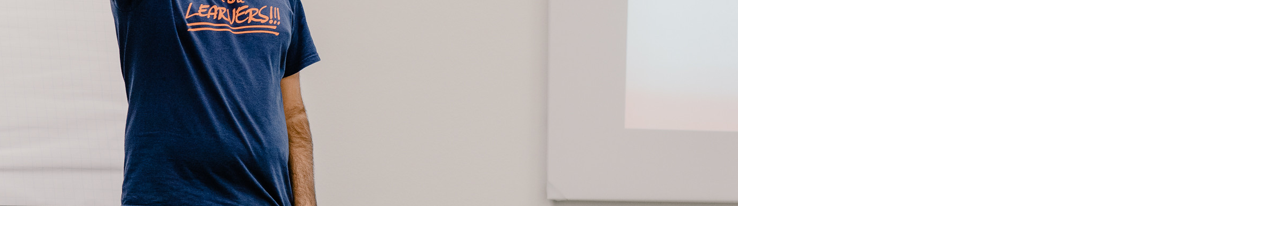
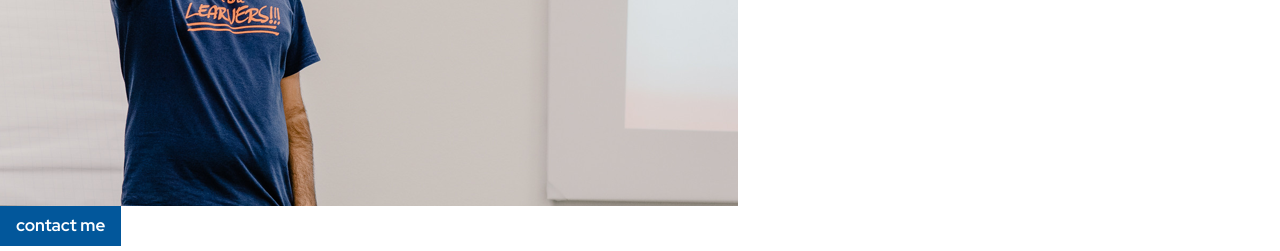
Before and after one commit to francesco-strazzullo/francesco-strazzullo.github.io, a Gatsby site: page /about-me in a window 1280 px wide. Shown: the part 506-757 px from the top of the page. Built offline with nearby package versions, Linux system fonts and the light colour scheme; Gatsby itself is replaced by a stand-in of ours.

Commit message:
add contact me

```diff
--- a/src/pages/about-me.js
+++ b/src/pages/about-me.js
@@ -5,12 +5,17 @@ import SEO from "../components/seo"
 import HeaderImage from "../components/images/homeHeaderImage"
 import Hero from "../components/hero"
 import Section from "../components/Section"
+import Button from "../components/button"
 
 const SecondPage = () => (
   <Layout>
     <SEO title="about me" />
 
     <Hero title={"Speaker, Trainer and Frontend Engineer"} img={<HeaderImage />} />
+
+    <Button label="contact me" onClickCallback={() => {
+      window.location.href = "mailto:francesco.strazzullo86@gmail.com"
+    }}/>
 
     <Section hasSidebar={false}>
       <h3>Lorem ipsum dolor sit amet, consectetur adipisci elit</h3>
```
